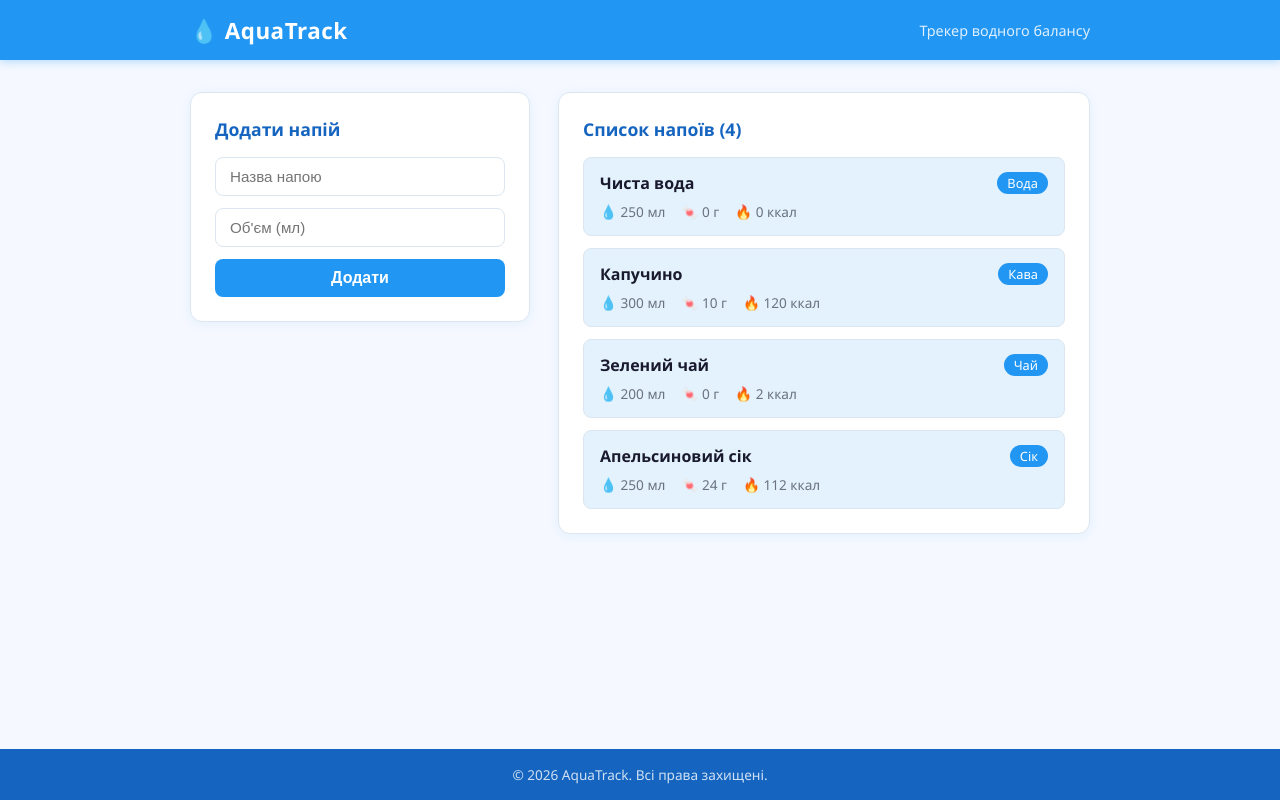
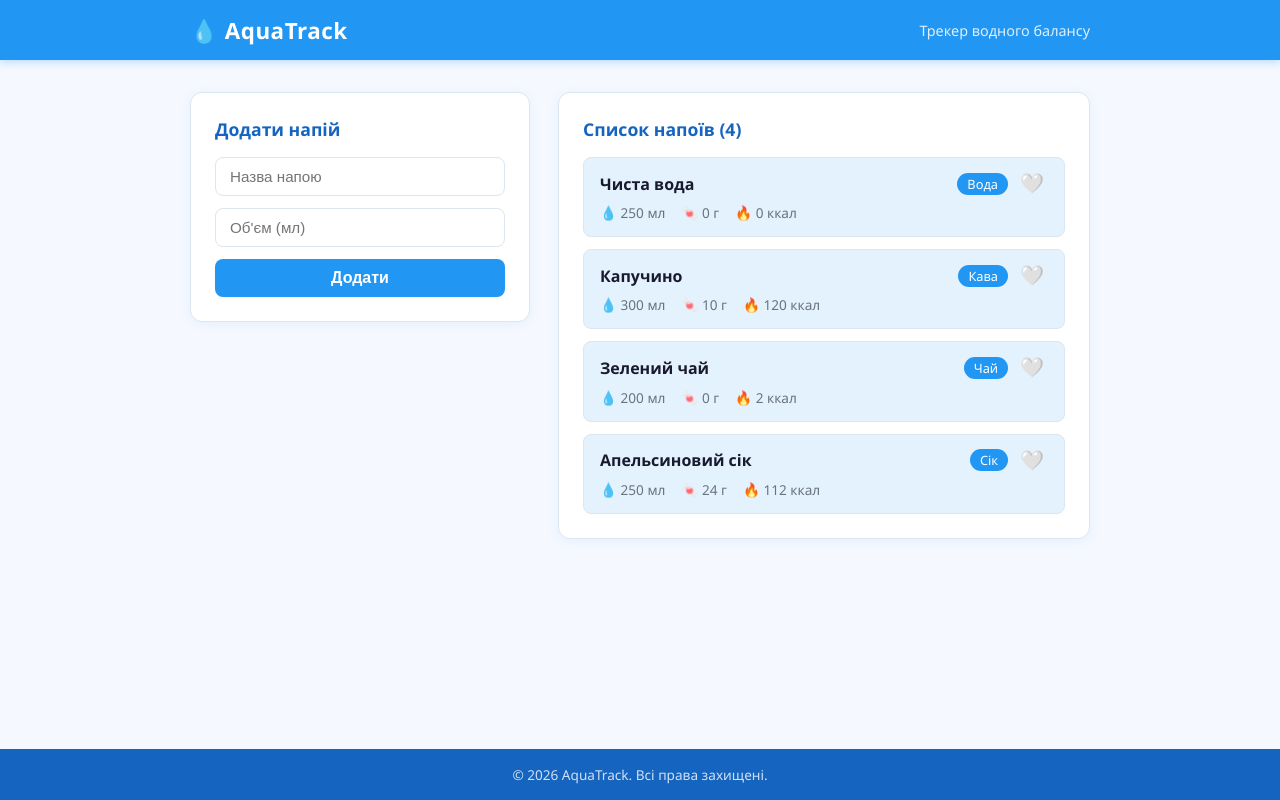
Before and after one commit to relinesvn/aquatrack, a React (Vite) app: page / in a window 1280 px wide. Built offline with nearby package versions, Linux system fonts and the light colour scheme.

Commit message:
lab_3: FavoriteButton зі своїм useState, drinks у useState в App

```diff
--- a/src/App.css
+++ b/src/App.css
@@ -221,3 +221,35 @@ body {
   border-radius: 6px;
   margin-bottom: 10px;
 }
+
+/* === FavoriteButton === */
+.drink-item__actions {
+  display: flex;
+  align-items: center;
+  gap: 8px;
+}
+
+.favorite-btn {
+  background: none;
+  border: none;
+  cursor: pointer;
+  font-size: 1.2rem;
+  padding: 2px 4px;
+  border-radius: 50%;
+  transition: transform 0.15s;
+  line-height: 1;
+}
+
+.favorite-btn:hover {
+  transform: scale(1.2);
+}
+
+.favorite-btn.liked {
+  animation: pop 0.2s ease;
+}
+
+@keyframes pop {
+  0%   { transform: scale(1);   }
+  50%  { transform: scale(1.4); }
+  100% { transform: scale(1);   }
+}
--- a/src/App.jsx
+++ b/src/App.jsx
@@ -1,3 +1,4 @@
+import { useState } from 'react';
 import Header from './components/Header';
 import Footer from './components/Footer';
 import Main from './components/Main';
@@ -11,10 +12,12 @@ const initialDrinks = [
 ];
 
 function App() {
+  const [drinks, setDrinks] = useState(initialDrinks);
+
   return (
     <div className="app">
       <Header />
-      <Main drinks={initialDrinks} />
+      <Main drinks={drinks} />
       <Footer />
     </div>
   );
--- a/src/components/DrinkItem.jsx
+++ b/src/components/DrinkItem.jsx
@@ -1,3 +1,5 @@
+import FavoriteButton from './FavoriteButton';
+
 function DrinkItem({ drink }) {
   const { name, category, volume, sugar, calories, photo } = drink;
 
@@ -8,7 +10,10 @@ function DrinkItem({ drink }) {
       )}
       <div className="drink-item__header">
         <span className="drink-item__name">{name}</span>
-        <span className="drink-item__category">{category}</span>
+        <div className="drink-item__actions">
+          <span className="drink-item__category">{category}</span>
+          <FavoriteButton />
+        </div>
       </div>
       <div className="drink-item__stats">
         <span>💧 {volume} мл</span>
--- /dev/null
+++ b/src/components/FavoriteButton.jsx
@@ -0,0 +1,17 @@
+import { useState } from 'react';
+
+function FavoriteButton() {
+  const [liked, setLiked] = useState(false);
+
+  return (
+    <button
+      className={`favorite-btn ${liked ? 'liked' : ''}`}
+      onClick={() => setLiked(prev => !prev)}
+      title={liked ? 'Прибрати з улюблених' : 'Додати до улюблених'}
+    >
+      {liked ? '❤️' : '🤍'}
+    </button>
+  );
+}
+
+export default FavoriteButton;
```
